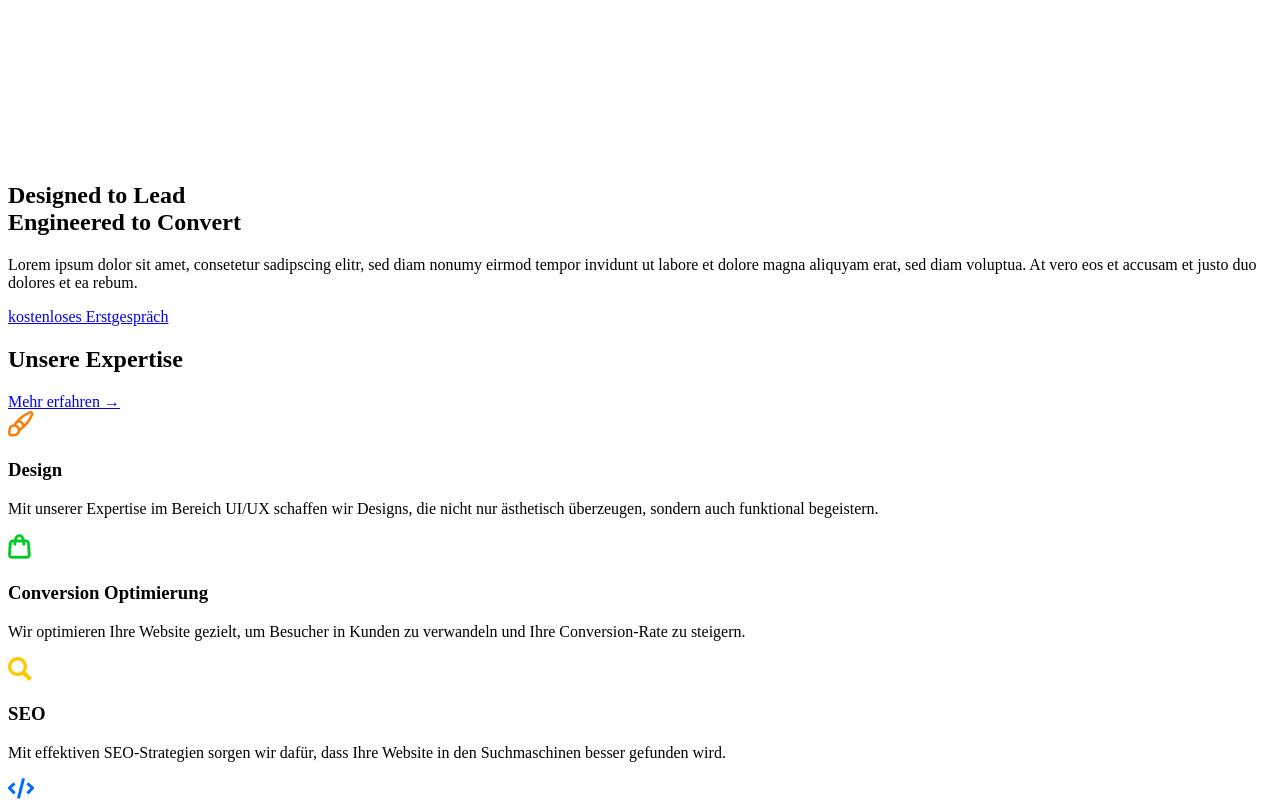
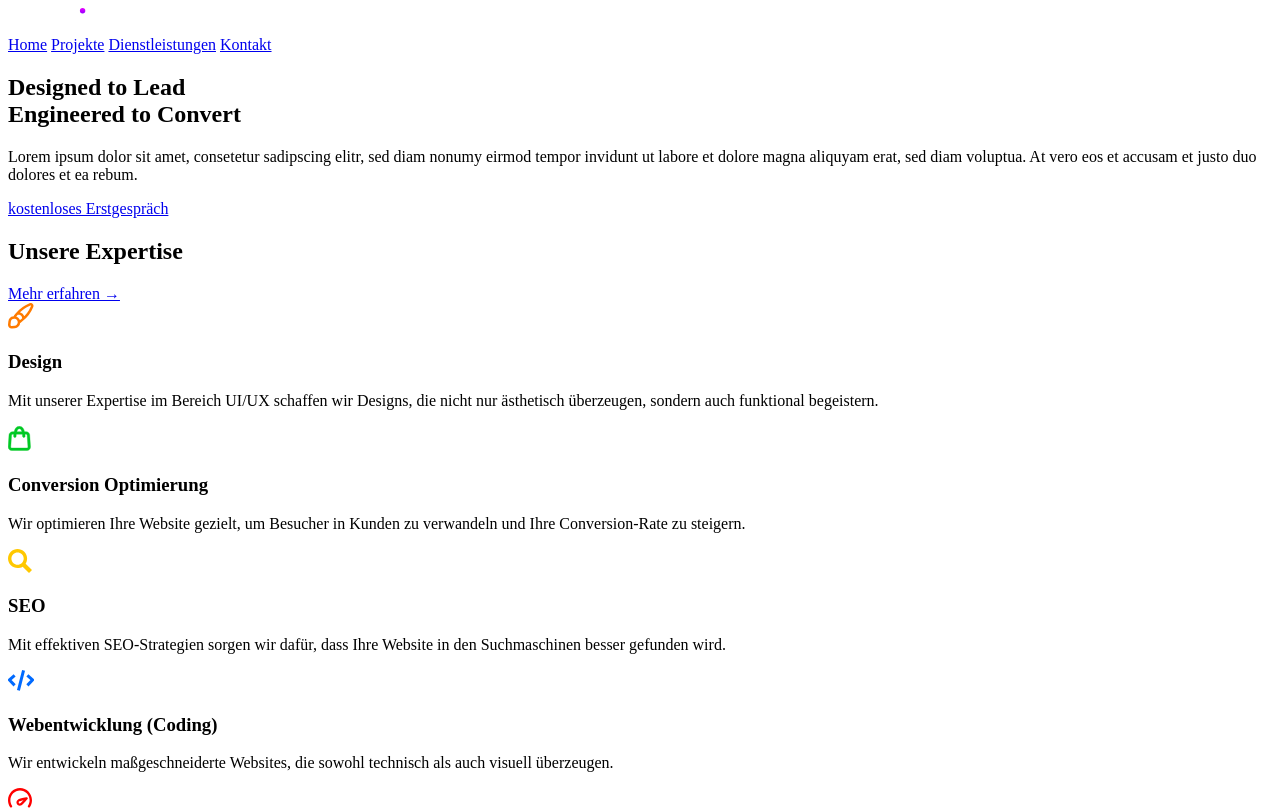
Before and after one commit to webwing-agency/webwing-website, a plain HTML site: page index.html in a window 1280 px wide. Shown: the top 811 px of the page. Drawn offline with Linux system fonts and the light colour scheme.

Commit message:
add nav bar html structure

```diff
--- a/index.html
+++ b/index.html
@@ -10,7 +10,20 @@
 
     <header>
 
-        <object data="" type="" class="nav-logo"></object>
+        <object data="assets/logo.svg" type="image/svg+xml" class="nav-logo"></object>
+
+        <nav class="nav-links">
+            <a href="index.html" class="nav-link">Home</a>
+            <a href="projekte.html" class="nav-link">Projekte</a>
+            <a href="dienstleistungen.html" class="nav-link">Dienstleistungen</a>
+            <a href="kostenloses-erstgespräch.html" class="nav-link cta-link">Kontakt</a>
+        </nav>
+
+        <div class="hamburger-menu">
+            <div class="bar"></div>
+            <div class="bar"></div>
+            <div class="bar"></div>
+        </div>
 
     </header>
 
```
